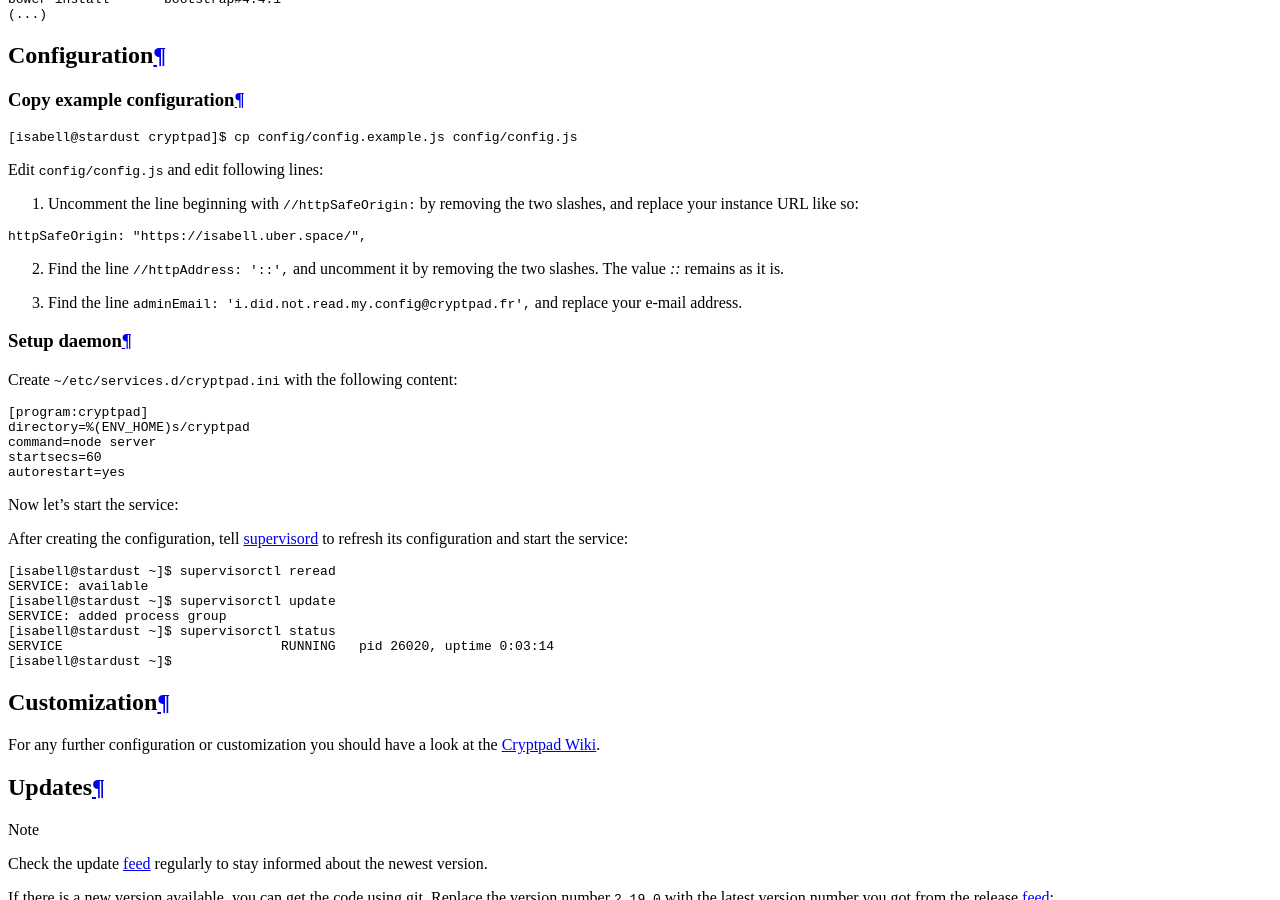
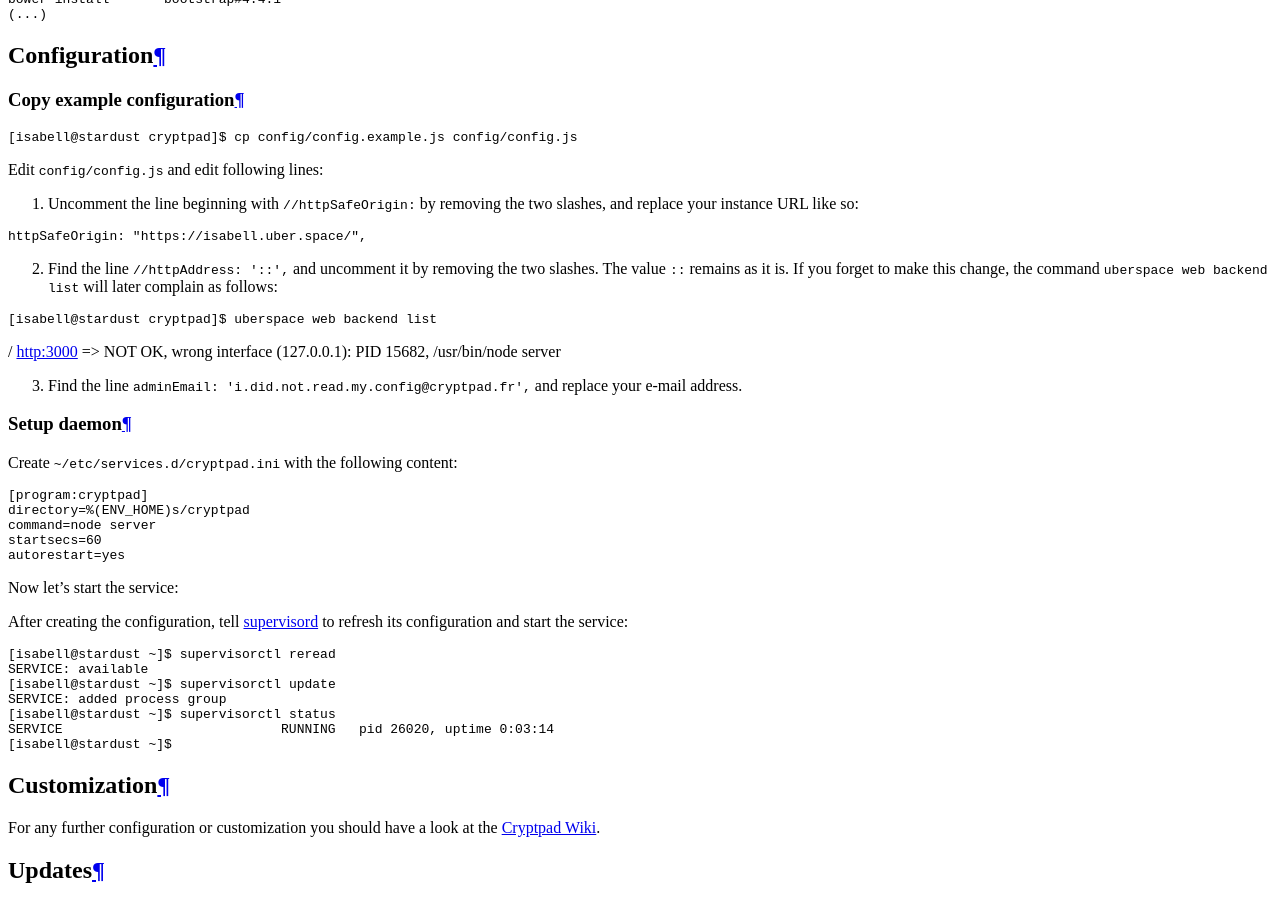
Before and after one commit to Uberspace/lab, a Sphinx documentation site: the page built from source/guide_cryptpad.rst, in a window 1280 px wide and 900 px high, scrolled down 4729 px. Built offline with Sphinx 7.4.7 and the Read the Docs theme 2.0.0, drawn with Linux system fonts in a browser that asks for light colours.

Commit message:
Correct markup, explain why uncommenting httpAddress is important

```diff
--- a/source/guide_cryptpad.rst
+++ b/source/guide_cryptpad.rst
@@ -129,7 +129,13 @@
   httpSafeOrigin: "https://isabell.uber.space/",
 
 
-2. Find the line ``//httpAddress: '::',`` and uncomment it by removing the two slashes. The value `::` remains as it is.
+2. Find the line ``//httpAddress: '::',`` and uncomment it by removing the two slashes. The value ``::`` remains as it is.
+   If you forget to make this change, the command ``uberspace web backend list`` will later complain as follows:
+.. code-block:: console
+
+  [isabell@stardust cryptpad]$ uberspace web backend list
+/ http:3000 => NOT OK, wrong interface (127.0.0.1): PID 15682, /usr/bin/node server
+
 
 3. Find the line ``adminEmail: 'i.did.not.read.my.config@cryptpad.fr',`` and replace your e-mail address.
 
```
